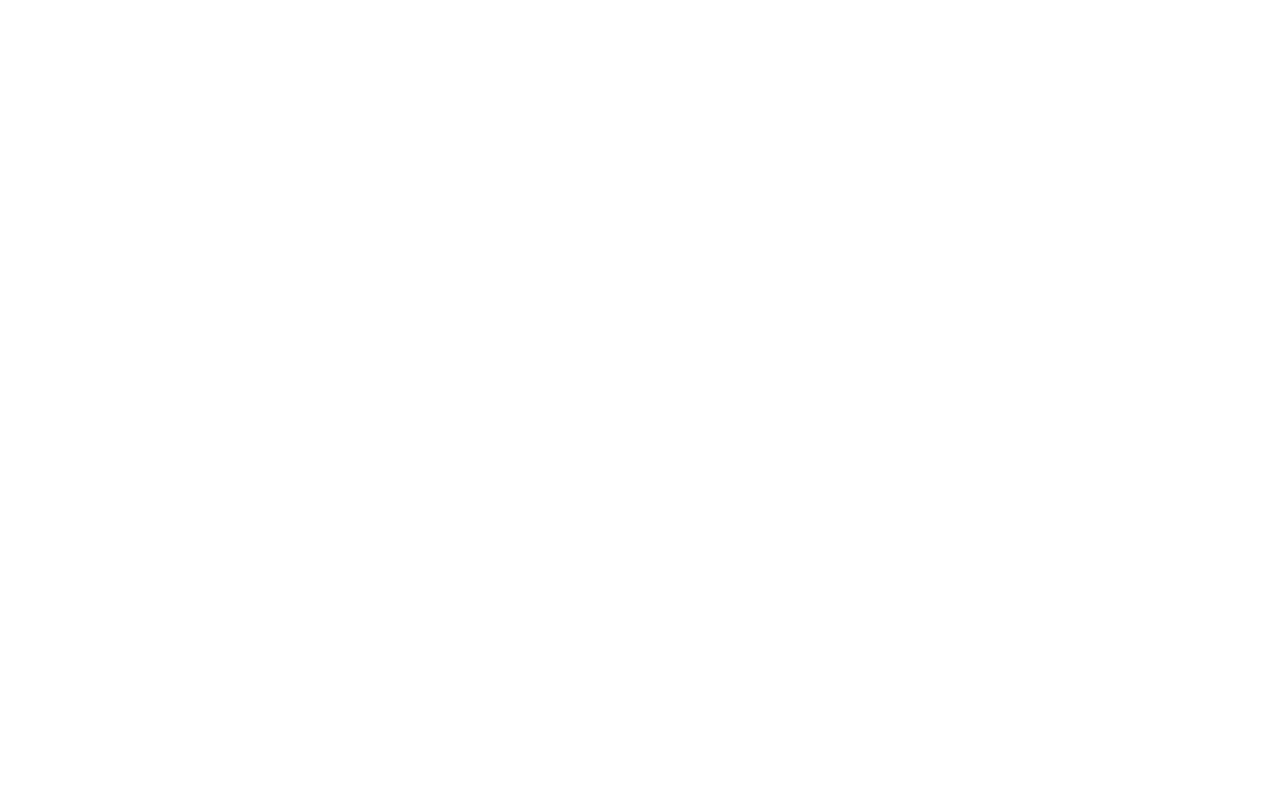
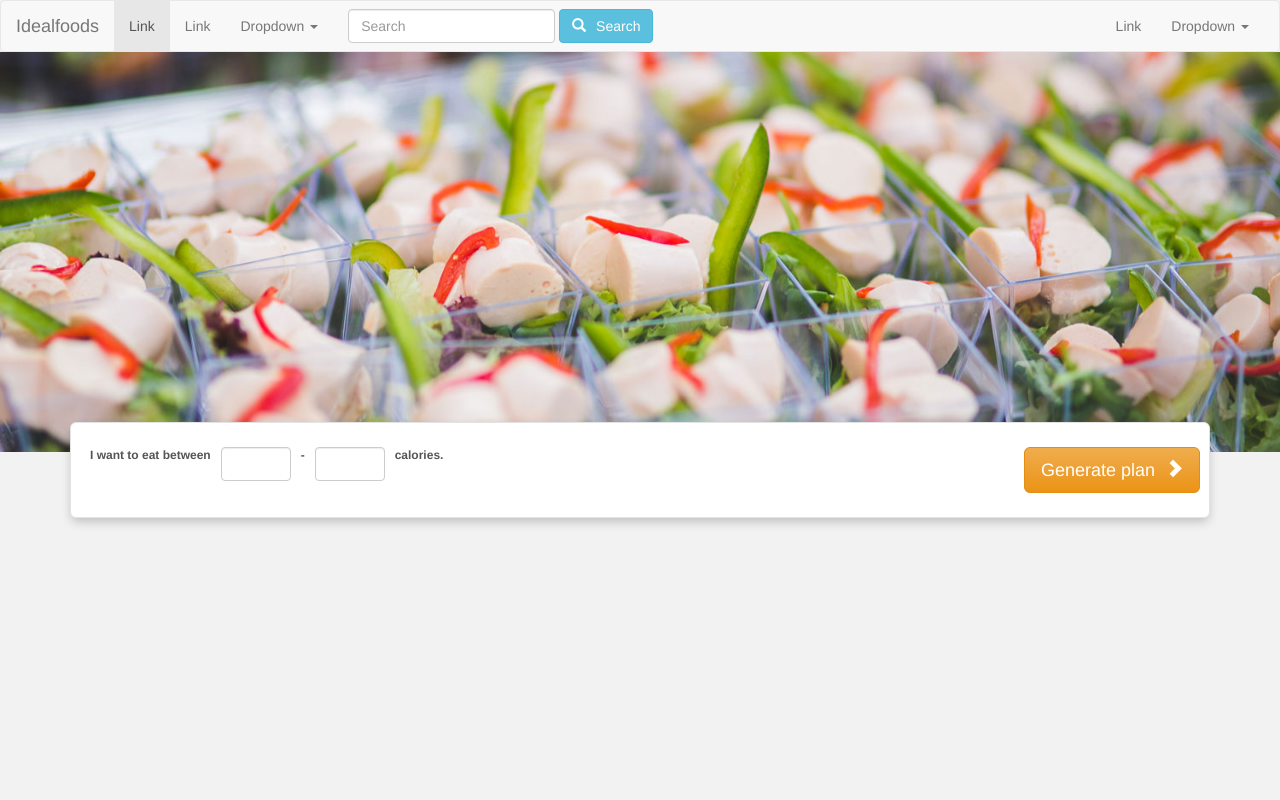
Before and after one commit to raresluncan/idealfoods, a Django app: page / in a window 1280 px wide. Before the commit the page is empty. Run offline with Django 3.2, Linux system fonts and the light colour scheme; parts of the project's set-up code (start-up, migrations or seed data) failed here and were passed over; some libraries are stand-ins or nearby versions.

Commit message:
Create homepage layout.

```diff
--- /dev/null
+++ b/app/static/app/css/common.css
@@ -0,0 +1,34 @@
+html body {
+  background-color: #F2F2F2;
+}
+
+.glyphicon.btn-glyph {
+  margin-right: 10px;
+}
+
+.glyphicon.btn-glyph-after {
+  margin-left: 5px;
+  margin-top: -15px;
+  font-weight: bolder;
+}
+
+.navbar.navbar-default {
+  margin-bottom: 0px;
+}
+
+.home-main-input .row {
+  vertical-align: middle;
+}
+
+.btn.btn-warning {
+  color: #ffffff;
+  background-color: #F0AD4E;
+  background-image: linear-gradient(to bottom, #F0AD4E, #EB9316);
+  border-color: #E38D13 #E38D13 #E38D13;
+}
+.btn.btn-warning:hover {
+  color: #ffffff;
+  background-color: #EB9316;
+  background-image: linear-gradient(to bottom, #EB9316, #EB9316);
+  border-color: #E38D13 #E38D13 #E38D13;
+}
--- /dev/null
+++ b/app/static/app/css/home.css
@@ -0,0 +1,40 @@
+#home-carousel .item {
+  max-height: 400px;
+  z-index: -100;
+}
+
+.well.well-lg.home-main-input {
+  margin-top: -30px;
+  z-index: 100;
+  -webkit-box-shadow: 0px 5px 11px -2px rgba(0,0,0,0.24);
+  -moz-box-shadow: 0px 5px 11px -2px rgba(0,0,0,0.24);
+  box-shadow: 0px 5px 11px -2px rgba(0,0,0,0.24);
+  background-color: white;
+}
+
+.well.well-lg .home-main-text {
+  font-size: 12px;
+  font-weight: bolder;
+  color: #555;
+  margin: 0 10px 0 10px;
+}
+
+.home-main-input .form-group {
+  margin: 0px;
+}
+
+.well.well-lg .home-inputs {
+  vertical-align: middle;
+}
+
+.form-control.home-input-number {
+  max-width: 70px;
+}
+
+/* viewport for bootstrap 3 xs */
+@media (max-width: 764px) {
+  .well.well-lg.home-main-input {
+    margin-top: 10px;
+    z-index: 100;
+  }
+}
--- a/app/templates/app/home.html
+++ b/app/templates/app/home.html
@@ -1,13 +1,40 @@
 {% extends "app/layout.html" %}
-{% load bootstrap3 %}
-
 
 {% block head_content %}
   {{ block.super }}
+  <link rel="stylesheet" href="../static/app/css/home.css">
 {% endblock %}
 
 {% block content %}
   {{ block.super }}
+  {% include 'app/partials/carousel.html' %}
+  <div class="animated bounceInLeft container">
+    <div class="well well-lg home-main-input">
+      <div class="row vertical-align">
+        <button type="button" class="btn btn-warning btn-lg pull-right">
+          Generate plan
+          <span class="glyphicon glyphicon-chevron-right btn-glyph-after"></span>
+        </button>
+        <div class="home-inputs row vertical-align col-sm-9">
+          <div class="home-main-text pull-left">
+            I want to eat between
+          </div>
+          <div class="form-group pull-left">
+            <input type="text" class="form-control home-input-number">
+          </div>
+          <div class="home-main-text pull-left">
+             -
+          </div>
+          <div class="form-group pull-left">
+            <input type="text" class="form-control home-input-number">
+          </div>
+          <div class="home-main-text pull-left">
+            calories.
+          </div>
+        </div>
+      </div>
+    </div>
+  </div>
 {% endblock %}
 
 {% block js %}
--- a/app/templates/app/layout.html
+++ b/app/templates/app/layout.html
@@ -5,6 +5,10 @@
   <head>
     {% block title %}
       <title>Idealfoods</title>
+      <!-- <link rel="icon" href="../static/app/images/tab-icon.png"> -->
+      {% bootstrap_css %}
+      <link rel="stylesheet" href="https://cdnjs.cloudflare.com/ajax/libs/animate.css/3.5.2/animate.min.css">
+      <link rel="stylesheet" href="../static/app/css/common.css">
     {% endblock %}
 
     {% block head_content %}
@@ -15,6 +19,7 @@
 
   <body>
     {% block nav %}
+     {% include 'app/partials/navbar.html' %}
     {% endblock %}
 
     {% block content %}
--- /dev/null
+++ b/app/templates/app/partials/carousel.html
@@ -0,0 +1,11 @@
+<div id="home-carousel" class="carousel slide hidden-xs animated fadeIn" data-ride="carousel">
+  <!-- Wrapper for slides -->
+  <div class="carousel-inner">
+    <div class="item active">
+      <img src="static/app/images/food-carousel-3.jpg" alt="food-3">
+    </div>
+    <div class="item">
+      <img src="static/app/images/food-carousel-2.jpg" alt="food-2">
+    </div>
+  </div>
+</div>
--- /dev/null
+++ b/app/templates/app/partials/navbar.html
@@ -0,0 +1,53 @@
+<nav class="navbar navbar-default">
+  <div class="container-fluid">
+    <!-- Brand and toggle get grouped for better mobile display -->
+    <div class="navbar-header">
+      <button type="button" class="navbar-toggle collapsed" data-toggle="collapse" data-target="#bs-example-navbar-collapse-1" aria-expanded="false">
+        <span class="sr-only">Toggle navigation</span>
+        <span class="icon-bar"></span>
+        <span class="icon-bar"></span>
+        <span class="icon-bar"></span>
+      </button>
+      <a class="navbar-brand" href="#">Idealfoods</a>
+    </div>
+
+    <!-- Collect the nav links, forms, and other content for toggling -->
+    <div class="collapse navbar-collapse" id="bs-example-navbar-collapse-1">
+      <ul class="nav navbar-nav">
+        <li class="active"><a href="#">Link <span class="sr-only">(current)</span></a></li>
+        <li><a href="#">Link</a></li>
+        <li class="dropdown">
+          <a href="#" class="dropdown-toggle" data-toggle="dropdown" role="button" aria-haspopup="true" aria-expanded="false">Dropdown <span class="caret"></span></a>
+          <ul class="dropdown-menu">
+            <li><a href="#">Action</a></li>
+            <li><a href="#">Another action</a></li>
+            <li><a href="#">Something else here</a></li>
+            <li role="separator" class="divider"></li>
+            <li><a href="#">Separated link</a></li>
+            <li role="separator" class="divider"></li>
+            <li><a href="#">One more separated link</a></li>
+          </ul>
+        </li>
+      </ul>
+      <form class="navbar-form navbar-left">
+        <div class="form-group">
+          <input type="text" class="form-control" placeholder="Search">
+        </div>
+        <button type="button" class="btn btn-info"><span class="glyphicon glyphicon-search btn-glyph"></span>Search</button>
+      </form>
+      <ul class="nav navbar-nav navbar-right">
+        <li><a href="#">Link</a></li>
+        <li class="dropdown">
+          <a href="#" class="dropdown-toggle" data-toggle="dropdown" role="button" aria-haspopup="true" aria-expanded="false">Dropdown <span class="caret"></span></a>
+          <ul class="dropdown-menu">
+            <li><a href="#">Action</a></li>
+            <li><a href="#">Another action</a></li>
+            <li><a href="#">Something else here</a></li>
+            <li role="separator" class="divider"></li>
+            <li><a href="#">Separated link</a></li>
+          </ul>
+        </li>
+      </ul>
+    </div><!-- /.navbar-collapse -->
+  </div><!-- /.container-fluid -->
+</nav>
```
Also changed, not shown: app/static/app/images/food-carousel-1.jpg (added), app/static/app/images/food-carousel-2.jpg (added), app/static/app/images/food-carousel-3.jpg (added), app/static/app/images/idealfoods-icon-png.png (added), app/static/app/images/tab-icon.png (added).
